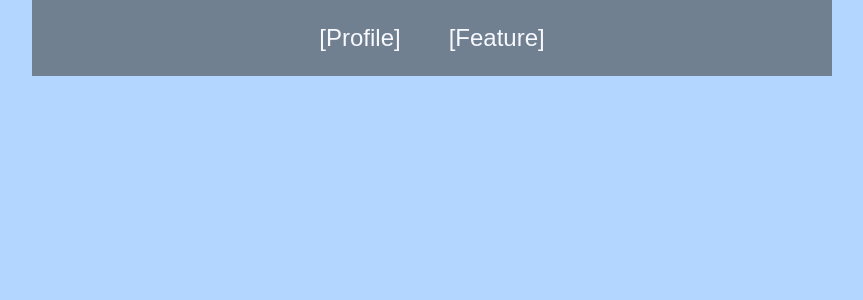
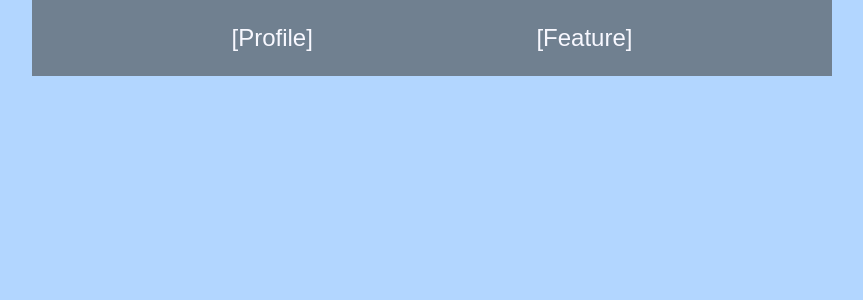
Before and after one commit to jolaya182/testLinter, a React app: page / in a window 1280 px wide. Shown: the top 300 px of the page, without its empty margins (128-991 px from the left). Built offline with nearby package versions, Linux system fonts and the light colour scheme.

Commit message:
spaced evenly the anchors

```diff
--- a/src/css/index.scss
+++ b/src/css/index.scss
@@ -102,8 +102,6 @@
     padding: 1em;
     font-size: 1.5em;
     flex-direction: 'row';
-    // display: flex;
-    // flex-wrap: wrap;
   }
 }
 
@@ -116,39 +114,41 @@
 }
 
 /* Mobile */
-@media only screen and (max-width: 611px ){
+@media only screen and (max-width: 610px ){
   body{
     background-color: #F09A9D;
   }
   nav.mainMenu {
     flex-direction: row;
     width: 100vh;
-    // min-width: 20%;
     min-height: auto;
-    justify-content: center;
+    justify-content: space-evenly;
     align-items: center;
 
   }
 }
 
 /* Tablet */
+@media only screen and (min-width:611px) and (max-width: 1025px ){
+  body{
+    background-color:#F5CF8E
+  }
+}
 
 /* Desktop */
-@media only screen and (min-width: 961px){
+@media only screen and (min-width: 1025px){
   body{
     background-color: #B2D6FF;
   }
   div.page {
-    // display: flex;
     width: 960px;
     margin: auto;
   }
   nav.mainMenu {
     flex-direction: row;
     width: 100vh;
-    // min-width: 20%;
     min-height: auto;
-    justify-content: center;
+    justify-content: space-evenly;
     align-items: center;
   }
 }
```
